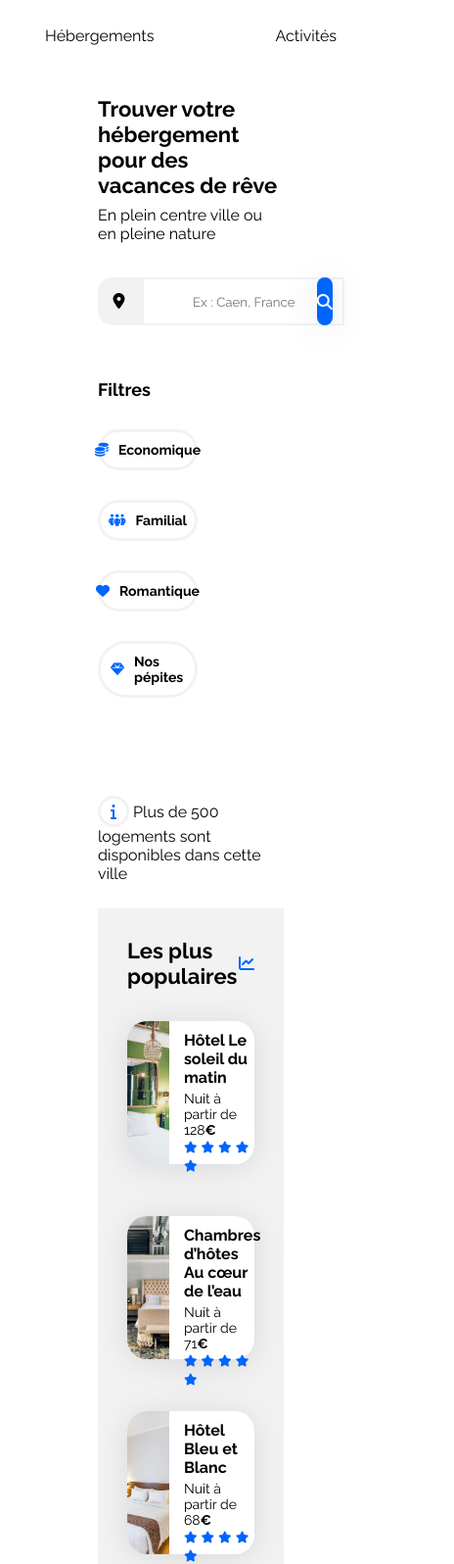
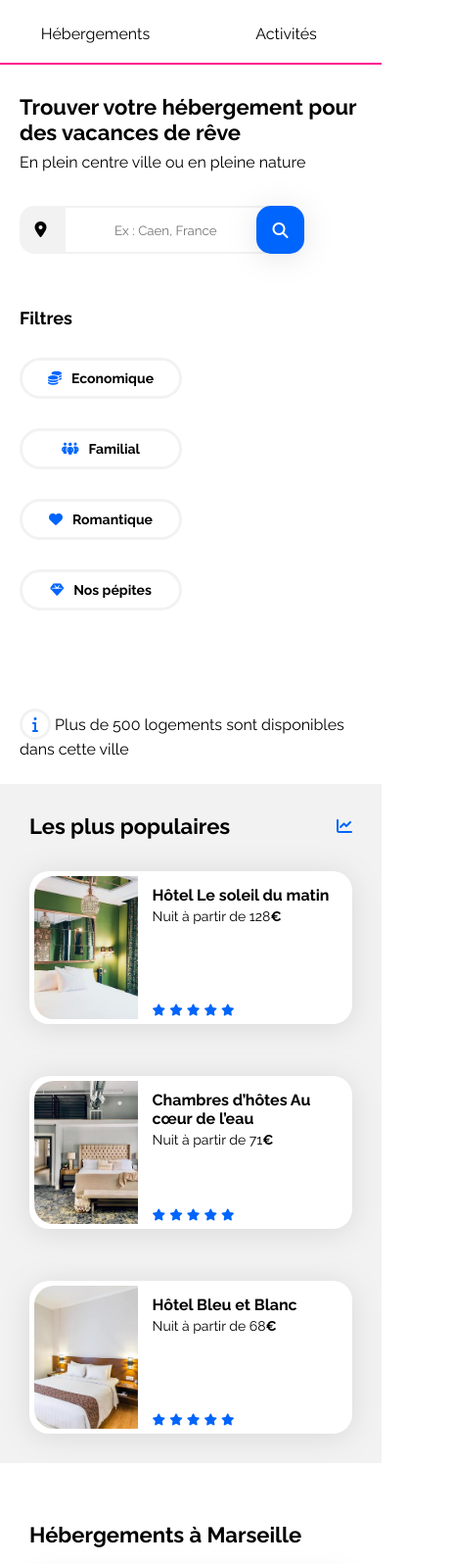
Before and after one commit to vsabouroux/Sabouroux_Valerie_2_12072023, a plain HTML site: page index.html in a window 390 px wide. Shown: the part 31-1627 px from the top of the page at 98% size, 464 px wide, since content can reach past the window. Drawn offline with Linux system fonts and the light colour scheme.

Commit message:
session mentorat responsive

```diff
--- a/css/style.css
+++ b/css/style.css
@@ -16,7 +16,7 @@
 body {
   display: flex;
   justify-content: center;
-  margin: 0 50px 0 50px;
+  margin: 0;
 }
 
 .main-container {
@@ -91,6 +91,7 @@ nav ul {
 nav li {
   padding-top: 23px;
   margin-top: 0;
+  /**ajout de matière pour éviter que le lien "tressaute" au survol**/
   border: 2px solid transparent;
 }
 nav li:hover {
@@ -244,7 +245,7 @@ p {
   font-size: 14px;
 }
 /******************* Hebergements ******************/
-.hebergements {
+section.hebergements {
   width: 66%;
 }
 .hebergements-cards {
@@ -359,7 +360,7 @@ p.card-subtitle {
 }
 .activites .activites-cards img {
   width: 100%;
-  height: 240px;
+  height: 380px;
   border-top-left-radius: 20px;
   border-top-right-radius: 20px;
 }
@@ -409,7 +410,7 @@ p.card-subtitle {
   .hebergements-and-populaires {
     flex-direction: column;
   }
-  .hebergements {
+  section.hebergements {
     width: 100%;
   }
   .populaires {
@@ -431,7 +432,6 @@ p.card-subtitle {
   .populaires-cards .card {
     width: 30%;
     height: 146px;
-    padding: 0;
   }
   /***Activites responsive medium devices***/
   #monancrea .section-title {
@@ -456,26 +456,36 @@ p.card-subtitle {
 }
 /*********** Small devices (phones, less than 768px) ***********/
 @media screen and (max-width: 768px) {
+  .main-container {
+    padding: 0;
+  }
   header {
     display: flex;
     flex-direction: column;
     align-items: center;
   }
+  nav{
+    width: 100%;
+  }
   nav ul {
     padding-left: 0;
-    gap: 120px;
+    gap:0;
   }
   nav li {
+    width: 50%;
     padding-bottom: 20px;
     margin-bottom: 0;
-    /**ajout de matière pour éviter que le lien "tressaute" au survol**/
-    border: 2px solid transparent;
+    border: 0px solid transparent;
+    border-bottom: 2px solid deeppink;
+    text-align: center;
   }
   nav li:hover {
     border-bottom: 2px solid #0065fc;
     border-top: none;
   }
-
+  .section_filter {
+    padding: 0 20px;
+  }
   /**********Search bar Small devices (less than 768px)*********/
   #lieu {
     padding-left: 50px;
@@ -492,10 +502,10 @@ p.card-subtitle {
     width: 49px;
     height: 49px;
     position: relative;
-    right: 140px;
+    right: 10px;
   }
   .cta {
-    visibility: hidden;
+    display: none;
   }
 
   /* .filtres {
@@ -540,7 +550,7 @@ p.card-subtitle {
   section.hebergements {
     padding: 0;
   }
-  .hebergements {
+  div.hebergements {
     padding-left: 30px;
   }
   .hebergements-small {
@@ -580,7 +590,7 @@ p.card-subtitle {
 
   .populaires-cards .card {
     flex-direction: row;
-    width: 100%;
+    width: auto;
   }
   /*****************Activites Small devices *************/
   .activites {
--- a/index.html
+++ b/index.html
@@ -44,6 +44,7 @@
         </nav>
       </header>
       <main>
+        <section class="section_filter">
           <h1>Trouver votre hébergement pour des vacances de rêve</h1>
           <p>En plein centre ville ou en pleine nature</p>
           <form action=" " method="get">
@@ -79,11 +80,12 @@
               <i class="fa-solid fa-gem"></i>Nos pépites
             </p>
           </div>
-        </section>
           <p>
             <i class="fa-solid fa-info"></i> Plus de 500 logements sont
             disponibles dans cette ville
           </p>
+        </section>
+
         <div class="hebergements-and-populaires">
           <section class="hebergements">
             <div class="hebergements-small">
```
Lines whose indentation alone changed are shown as unchanged.
